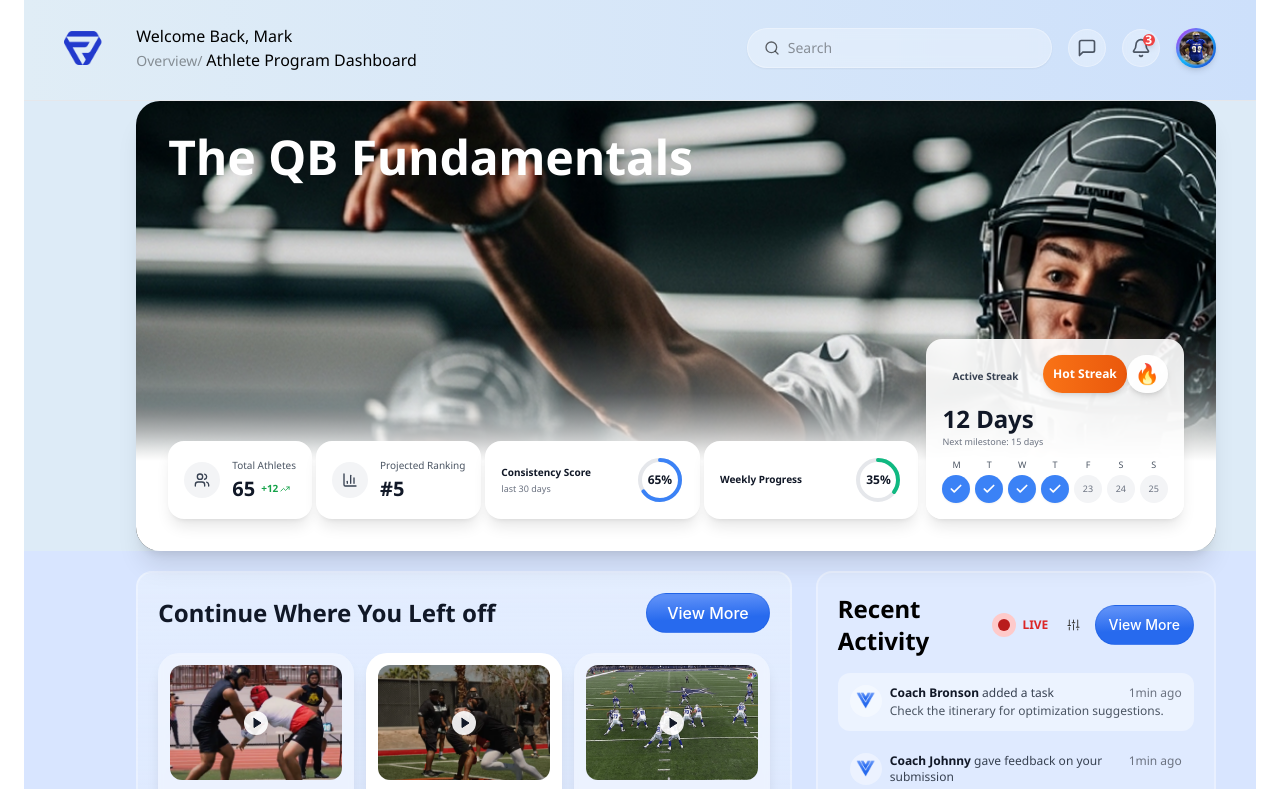
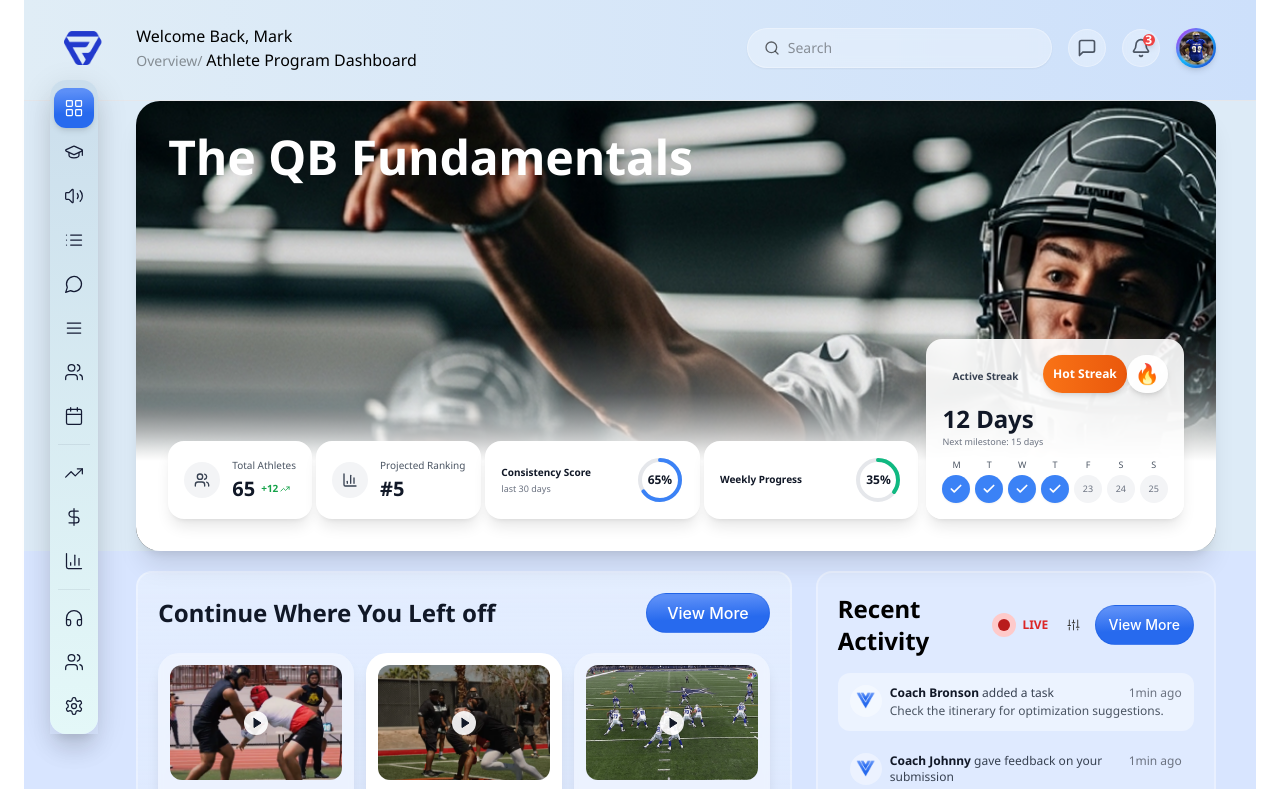
Before and after one commit to Nasir-1310/Frontend-task, a Next.js app in the folder Client/: page / in a window 1280 px wide. Shown: the top 789 px of the page. Built offline with nearby package versions, Linux system fonts and the light colour scheme.

Commit message:
menubar added

```diff
--- a/Client/src/app/page.tsx
+++ b/Client/src/app/page.tsx
@@ -4,7 +4,7 @@ import Navbar from "@/components/Navbar";
 import ContinueWhereYouLeftOff from "@/components/ContinueWhereYouLeftOff";
 import TaskFeedbackSection from "@/components/TaskFeedbackSection";
 import AnnouncementsLeaderboard from "@/components/AnnouncementsLeaderboard";
-// import DraggableSidebar from "@/components/DraggableSidebar";
+import DraggableSidebar from "@/components/DraggableSidebar";
 
 
 export default function Home() {
@@ -15,7 +15,7 @@ export default function Home() {
         <Navbar/>
       </section>
       <section aria-label="Sidebar Menu Section">
-      {/* <DraggableSidebar/> */}
+      <DraggableSidebar/>
       </section>
       <section aria-label="Homepage Banner">
         <Slider />
--- a/Client/src/components/DraggableSidebar.tsx
+++ b/Client/src/components/DraggableSidebar.tsx
@@ -1,6 +1,12 @@
 'use client';
 
-import React, { useState, useRef, useEffect } from 'react';
+import React, {
+  useState,
+  useRef,
+  useEffect,
+  useCallback,
+  useLayoutEffect,
+} from 'react';
 import {
   LayoutGrid,
   GraduationCap,
@@ -14,7 +20,7 @@ import {
   DollarSign,
   BarChart3,
   Headphones,
-  Settings
+  Settings,
 } from 'lucide-react';
 
 type IconComponent = React.ComponentType<React.SVGProps<SVGSVGElement>>;
@@ -25,11 +31,14 @@ interface MenuItem {
   gradient?: boolean;
   type?: 'divider';
 }
+interface Position { x: number; y: number; }
+interface DragOffset { x: number; y: number; }
+interface Bounds { minX: number; minY: number; maxX: number; maxY: number; }
 
 const DraggableSidebar = () => {
-  const [position, setPosition] = useState({ x: 20, y: 20 });
+  const [position, setPosition] = useState<Position>({ x: 0, y: 80 });
   const [isDragging, setIsDragging] = useState(false);
-  const [dragOffset, setDragOffset] = useState({ x: 0, y: 0 });
+  const [dragOffset, setDragOffset] = useState<DragOffset>({ x: 0, y: 0 });
   const sidebarRef = useRef<HTMLDivElement>(null);
 
   const menuItems: MenuItem[] = [
@@ -38,126 +47,222 @@ const DraggableSidebar = () => {
     { icon: Volume2, label: 'Leaderboard' },
     { icon: List, label: 'My tasks' },
     { icon: MessageCircle, label: 'Message' },
-    { icon: Menu, label: 'Over view' },
-    { icon: Users, label: 'Atleath' },
+    { icon: Menu, label: 'Overview' },
+    { icon: Users, label: 'Athletes' },
     { icon: Calendar, label: 'Calendar' },
     { type: 'divider' },
     { icon: TrendingUp, label: 'My stats' },
     { icon: DollarSign, label: 'Financials' },
-    { icon: BarChart3, label: 'Leaderboard' },
+    { icon: BarChart3, label: 'Analytics' },
     { type: 'divider' },
     { icon: Headphones, label: 'Support' },
-    { icon: Users, label: 'Financials' },
+    { icon: Users, label: 'Team' },
     { icon: Settings, label: 'Settings' },
   ];
 
-  const handleMouseDown = (e: React.MouseEvent<HTMLDivElement>) => {
-    if (sidebarRef.current) {
-      const rect = sidebarRef.current.getBoundingClientRect();
-      setDragOffset({
-        x: e.clientX - rect.left,
-        y: e.clientY - rect.top
-      });
-      setIsDragging(true);
+  /* -------------------------------------------------
+   * 1. Fluid margin (CSS variable)
+   * ------------------------------------------------- */
+  const getFluidMargin = useCallback((): number => {
+    if (typeof window === 'undefined') return 0;
+    const val = getComputedStyle(document.documentElement)
+      .getPropertyValue('--fluid-margin')
+      .trim();
+    return parseFloat(val) || 0;
+  }, []);
+
+  /* -------------------------------------------------
+   * 2. Safe bounds (always numbers)
+   * ------------------------------------------------- */
+  const getSafeBounds = useCallback((): Bounds => {
+    if (!sidebarRef.current) {
+      return { minX: 0, minY: 80, maxX: 0, maxY: 0 };
     }
+
+    const fluid = getFluidMargin();
+    const padding = window.innerWidth >= 768 ? 5 : 0;
+    const minX = fluid + padding;
+    const minY = 80; // below navbar
+    const maxX = window.innerWidth - sidebarRef.current.offsetWidth - minX;
+    const maxY = window.innerHeight - sidebarRef.current.offsetHeight - 20;
+
+    return { minX, minY, maxX, maxY };
+  }, [getFluidMargin]);
+
+  /* -------------------------------------------------
+   * 3. Drag start
+   * ------------------------------------------------- */
+  const startDrag = (clientX: number, clientY: number) => {
+    if (!sidebarRef.current) return;
+    const r = sidebarRef.current.getBoundingClientRect();
+    setDragOffset({ x: clientX - r.left, y: clientY - r.top });
+    setIsDragging(true);
+  };
+  const onMouseDown = (e: React.MouseEvent) => {
+    e.preventDefault();
+    startDrag(e.clientX, e.clientY);
+  };
+  const onTouchStart = (e: React.TouchEvent) => {
+    if (e.touches.length === 1) startDrag(e.touches[0].clientX, e.touches[0].clientY);
   };
 
+  /* -------------------------------------------------
+   * 4. Drag move / end
+   * ------------------------------------------------- */
   useEffect(() => {
-    const handleMouseMove = (e: MouseEvent) => {
-      if (isDragging && sidebarRef.current) {
-        const newX = e.clientX - dragOffset.x;
-        const newY = e.clientY - dragOffset.y;
+    if (!isDragging) return;
 
-        const maxX = window.innerWidth - sidebarRef.current.offsetWidth;
-        const maxY = window.innerHeight - sidebarRef.current.offsetHeight;
+    const move = (cx: number, cy: number) => {
+      const { minX, minY, maxX, maxY } = getSafeBounds();
+      const nx = cx - dragOffset.x;
+      const ny = cy - dragOffset.y;
+      setPosition({
+        x: Math.max(minX, Math.min(nx, maxX)),
+        y: Math.max(minY, Math.min(ny, maxY)),
+      });
+    };
 
-        setPosition({
-          x: Math.max(0, Math.min(newX, maxX)),
-          y: Math.max(0, Math.min(newY, maxY))
-        });
+    const mm = (e: MouseEvent) => move(e.clientX, e.clientY);
+    const tm = (e: TouchEvent) => {
+      if (e.touches.length === 1) {
+        e.preventDefault();
+        move(e.touches[0].clientX, e.touches[0].clientY);
       }
     };
+    const end = () => setIsDragging(false);
 
-    const handleMouseUp = () => {
-      setIsDragging(false);
+    document.addEventListener('mousemove', mm);
+    document.addEventListener('mouseup', end);
+    document.addEventListener('touchmove', tm, { passive: false });
+    document.addEventListener('touchend', end);
+    document.body.style.userSelect = 'none';
+    document.body.style.cursor = 'grabbing';
+
+    return () => {
+      document.removeEventListener('mousemove', mm);
+      document.removeEventListener('mouseup', end);
+      document.removeEventListener('touchmove', tm);
+      document.removeEventListener('touchend', end);
+      document.body.style.userSelect = '';
+      document.body.style.cursor = '';
     };
+  }, [isDragging, dragOffset, getSafeBounds]);
 
-    if (isDragging) {
-      document.addEventListener('mousemove', handleMouseMove);
-      document.addEventListener('mouseup', handleMouseUp);
+  /* -------------------------------------------------
+   * 5. Resize → clamp & set initial X
+   * ------------------------------------------------- */
+  const recalcPosition = useCallback(() => {
+    const width = window.innerWidth;
+    const fluid = getFluidMargin();
+    const { minX, maxX, maxY } = getSafeBounds();
+
+    // ---- Desired **initial** X per breakpoint ----
+    let targetX: number;
+    if (width >= 1024) {
+      targetX = 50;                               // lg+
+    } else if (width >= 768) {
+      const padding = 5;
+      targetX = fluid + padding + 20;             // md
+    } else {
+      targetX = 10;                               // sm / mobile
     }
 
-    return () => {
-      document.removeEventListener('mousemove', handleMouseMove);
-      document.removeEventListener('mouseup', handleMouseUp);
-    };
-  }, [isDragging, dragOffset]);
+    // Clamp to safe area (in case user drags far away)
+    const clampedX = Math.max(minX, Math.min(targetX, maxX));
 
+    setPosition((p) => ({
+      x: clampedX,
+      y: Math.max(80, Math.min(p.y, maxY)),
+    }));
+  }, [getSafeBounds, getFluidMargin]);
+
+  // First run **after** mount + on every resize
+  useLayoutEffect(() => {
+    recalcPosition();
+    const handler = () => recalcPosition();
+    window.addEventListener('resize', handler);
+    return () => window.removeEventListener('resize', handler);
+  }, [recalcPosition]);
+
+  /* -------------------------------------------------
+   * 6. Render
+   * ------------------------------------------------- */
   return (
     <div
       ref={sidebarRef}
-      className={`fixed z-50 ${isDragging ? 'cursor-grabbing' : 'cursor-grab'}`}
+      className={`
+        fixed z-50 select-none
+        ${isDragging ? 'cursor-grabbing' : 'cursor-grab'}
+        ${isDragging ? 'shadow-2xl scale-105' : 'shadow-xl'}
+      `}
       style={{
         left: `${position.x}px`,
         top: `${position.y}px`,
-        transition: isDragging ? 'none' : 'all 0.3s ease'
+        touchAction: 'none',
+        transition: isDragging ? 'none' : 'all 0.2s cubic-bezier(0.4,0,0.2,1)',
       }}
-      onMouseDown={handleMouseDown}
+      onMouseDown={onMouseDown}
+      onTouchStart={onTouchStart}
     >
       <div
-        className="flex flex-col items-start p-0 gap-1 w-10 rounded-2xl shadow-2xl"
+        className="flex flex-col items-center gap-1 py-2 px-1 w-12 rounded-2xl"
         style={{
-          background: 'linear-gradient(180deg, #bcb9c9ff 0%, #a7b4c0ff 100%)',
+          background: 'linear-gradient(180deg, #cbdeecff 0%, #e4f8f8ff 100%)',
+          boxShadow: '0 8px 32px rgba(0,0,0,0.12)',
+          backdropFilter: 'blur(12px)',
+          WebkitBackdropFilter: 'blur(12px)',
         }}
       >
-        {menuItems.map((item, index) => {
+        {menuItems.map((item, i) => {
           if (item.type === 'divider') {
             return (
               <div
-                key={`divider-${index}`}
-                className="w-full h-px"
-                style={{
-                  background: 'rgba(20, 27, 52, 0.1)',
-                }}
+                key={`d-${i}`}
+                className="w-8 h-px my-1 opacity-30"
+                style={{ background: 'rgba(20,27,52,0.25)' }}
               />
             );
           }
-
           if (!item.icon || !item.label) return null;
-
           const Icon = item.icon;
-          const isGradient = item.gradient;
+          const grad = item.gradient;
 
           return (
             <button
-              key={index}
-              className={`group relative flex flex-row items-center justify-center p-2.5 gap-1 w-10 h-10 rounded-xl transition-all duration-200 active:scale-95 ${
-                isGradient
-                  ? 'shadow-md'
-                  : 'hover:bg-gray-100'
-              }`}
+              key={i}
+              className={`
+                group relative flex items-center justify-center w-10 h-10 rounded-xl
+                transition-all duration-200 active:scale-95
+                ${grad ? 'shadow-md hover:shadow-lg' : 'hover:bg-white/30'}
+              `}
               style={
-                isGradient
+                grad
                   ? {
-                      background: 'linear-gradient(177.43deg, #5C8FF7 10.06%, #276AEE 62.94%)',
+                      background:
+                        'linear-gradient(177.43deg, #5C8FF7 10.06%, #276AEE 62.94%)',
                     }
                   : {}
               }
               title={item.label}
-              onClick={(e) => e.stopPropagation()}
+              onClick={(e) => {
+                e.stopPropagation();
+                console.log(`Clicked: ${item.label}`);
+              }}
+              onMouseDown={(e) => e.stopPropagation()}
+              onTouchStart={(e) => e.stopPropagation()}
             >
               <Icon
-                className={`w-5 h-5 ${
-                  isGradient
-                    ? 'text-white'
-                    : 'text-[#141B34]'
-                } group-hover:scale-110 transition-transform duration-200`}
+                className={`
+                  w-5 h-5 transition-transform duration-200 group-hover:scale-110
+                  ${grad ? 'text-white' : 'text-[#141B34]'}
+                `}
                 strokeWidth={1.5}
               />
 
-              <span className="absolute left-full ml-3 px-3 py-1.5 bg-gray-900 text-white text-sm rounded-lg opacity-0 group-hover:opacity-100 pointer-events-none transition-opacity duration-200 whitespace-nowrap z-10 shadow-lg">
+              {/* Tooltip */}
+              <div className="absolute left-full ml-3 px-3 py-1.5 bg-gray-900 text-white text-sm rounded-lg opacity-0 group-hover:opacity-100 pointer-events-none transition-opacity duration-200 whitespace-nowrap z-50 shadow-xl before:content-[''] before:absolute before:-left-1 before:top-1/2 before:-translate-y-1/2 before:border-4 before:border-transparent before:border-r-gray-900">
                 {item.label}
-              </span>
+              </div>
             </button>
           );
         })}
```
